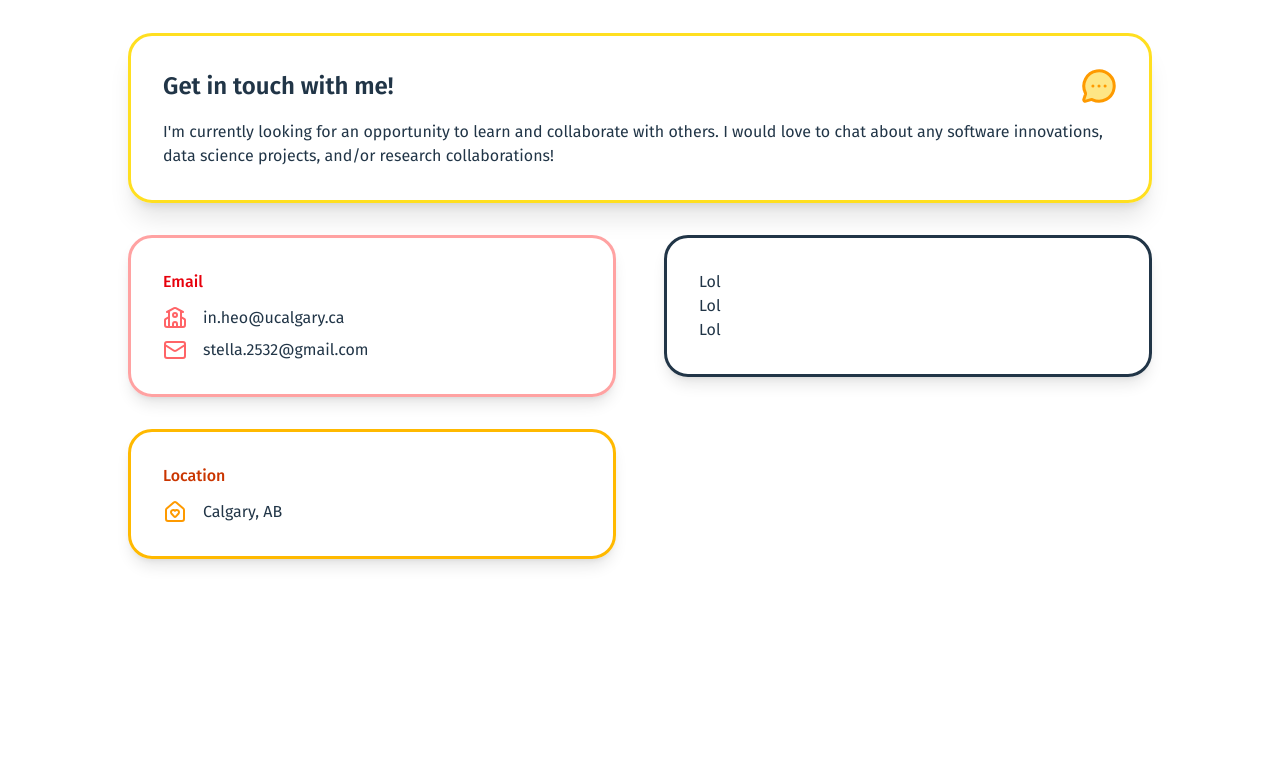
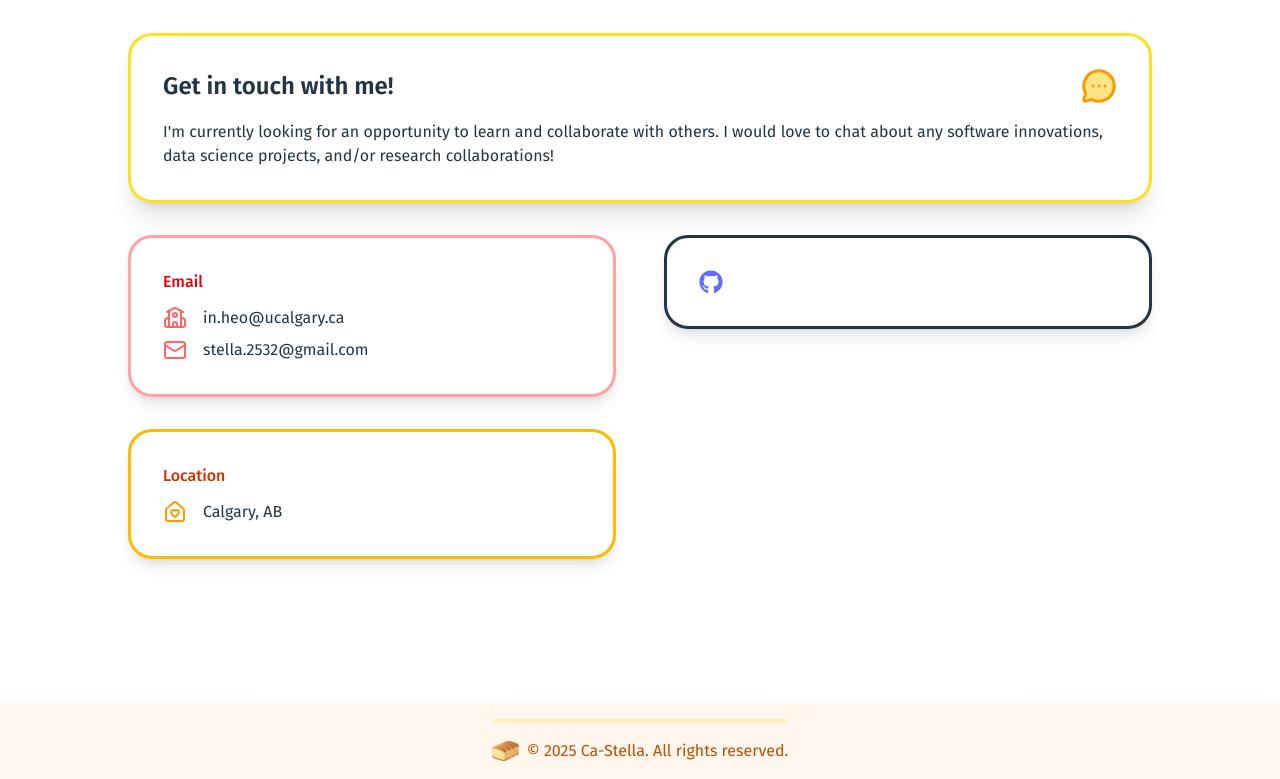
Before and after one commit to ca-Stella/ca-stella.github.io, a React (Vite) app: page / in a window 1280 px wide. Shown: the part 2449-3228 px from the top of the page. Before the commit the page ends 3110 px from the top, so only its background shows below. Built offline with nearby package versions, Linux system fonts and the light colour scheme; a web font is replaced by a local one.

Commit message:
Add footer and Github

```diff
--- a/package.json
+++ b/package.json
@@ -18,6 +18,7 @@
     "postcss": "^8.5.6",
     "react": "^19.2.0",
     "react-dom": "^19.2.0",
+    "react-icons": "^5.5.0",
     "react-line-awesome": "^1.4.1"
   },
   "devDependencies": {
--- a/src/App.tsx
+++ b/src/App.tsx
@@ -4,6 +4,7 @@ import Hero from "./components/Hero";
 import About from './components/About';
 import Projects from './components/Projects';
 import Contact from './components/Contact';
+import Footer from './components/footer/Footer';
 import GoosePark from './projects/GoosePark';
 import Skylia from './projects/Skylia';
 import StudyDashboard from './projects/StudyDashboard';
@@ -18,6 +19,7 @@ export default function App() {
     <About />
     <Projects />
     <Contact />
+    <Footer />
 
     </div></body>
   )
--- a/src/components/Contact.tsx
+++ b/src/components/Contact.tsx
@@ -8,11 +8,13 @@ import {
 } from "lucide-react";
 import { motion } from "motion/react";
 import { ContactCard } from "../layout/ContactCard";
+import { FaGithub } from "react-icons/fa";
 
 export default function Contact() {
   return (
-    <section id="contact"
-      className="min-h-screen flex flex-col items-center bg-white px-4 md:px-12"
+    <section
+      id="contact"
+      className="pb-36 flex flex-col items-center bg-white px-4 md:px-12"
       style={{ width: "100vw" }}
     >
       {/* Header */}
@@ -111,9 +113,15 @@ export default function Contact() {
             transition={{ delay: 0.1, duration: 0.75, ease: "easeOut" }}
           >
             <ContactCard>
-            <h5>Lol</h5>
-            <h5>Lol</h5>
-            <h5>Lol</h5>
+              <a
+                href="https://github.com/ca-Stella"
+                target="_blank"
+                rel="noopener noreferrer"
+                aria-label="GitHub"
+                className="text-gray-700 hover:text-black transition-colors"
+              >
+                <FaGithub size={24}></FaGithub>
+              </a>
             </ContactCard>
           </motion.div>
         </div>
--- a/src/components/footer/Footer.tsx
+++ b/src/components/footer/Footer.tsx
@@ -12,7 +12,7 @@ export default function Footer() {
           className="text-center pt-4 border-t-4 border-amber-200/50"
         >
           <p className="text-amber-700 flex items-center justify-center gap-2 flex-wrap">
-            © {new Date().getFullYear()} Ca-Stella. All rights reserved.</p>
+            <img src="src/assets/castella.png" className="inline h-5"/>© {new Date().getFullYear()} Ca-Stella. All rights reserved.</p>
         </motion.div>
         </footer>
 
```
Also changed, not shown: 1 other file (tests, documents, lock files or other folders). Lines whose indentation alone changed are shown as unchanged.
